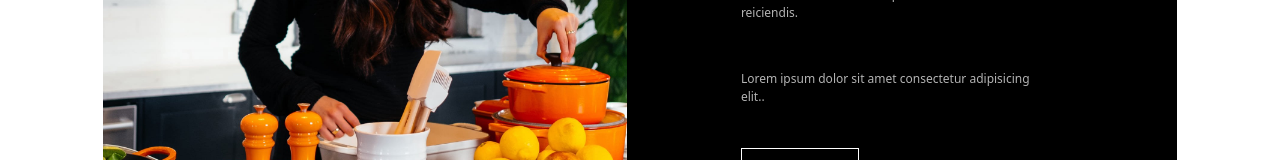
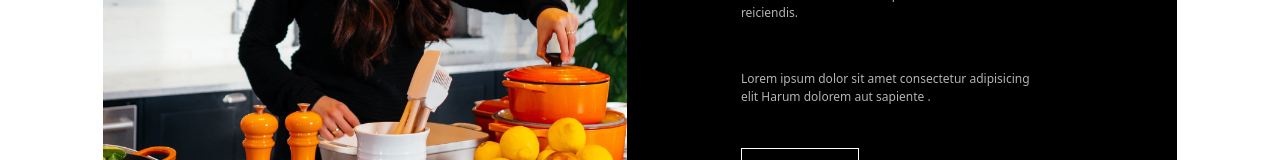
Before and after one commit to Emanuele117/proj-html-vuejs, a Vue app: page / in a window 1280 px wide. Shown: the part 3075-3235 px from the top of the page. Built offline with nearby package versions, Linux system fonts and the light colour scheme.

Commit message:
Sezione3  Sitemain completata

```diff
--- a/src/components/Sezione3.vue
+++ b/src/components/Sezione3.vue
@@ -21,7 +21,8 @@
           aut sapiente veniam ea enim reiciendis.
         </p>
         <p class="p-testo">
-          Lorem ipsum dolor sit amet consectetur adipisicing elit..
+          Lorem ipsum dolor sit amet consectetur adipisicing elit Harum dolorem
+          aut sapiente .
         </p>
         <span class="bottone-critiche">READ FULL ARTICLE</span>
       </div>
```
